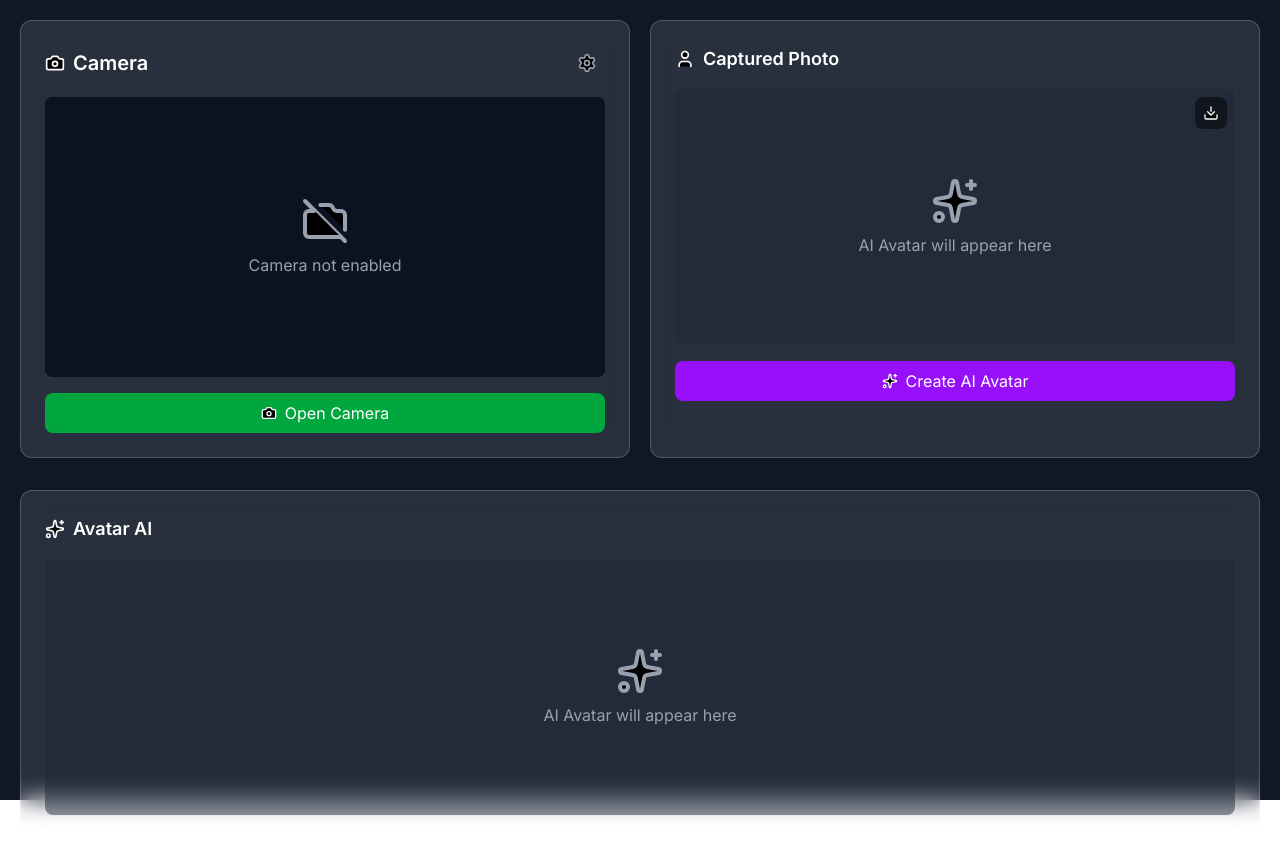
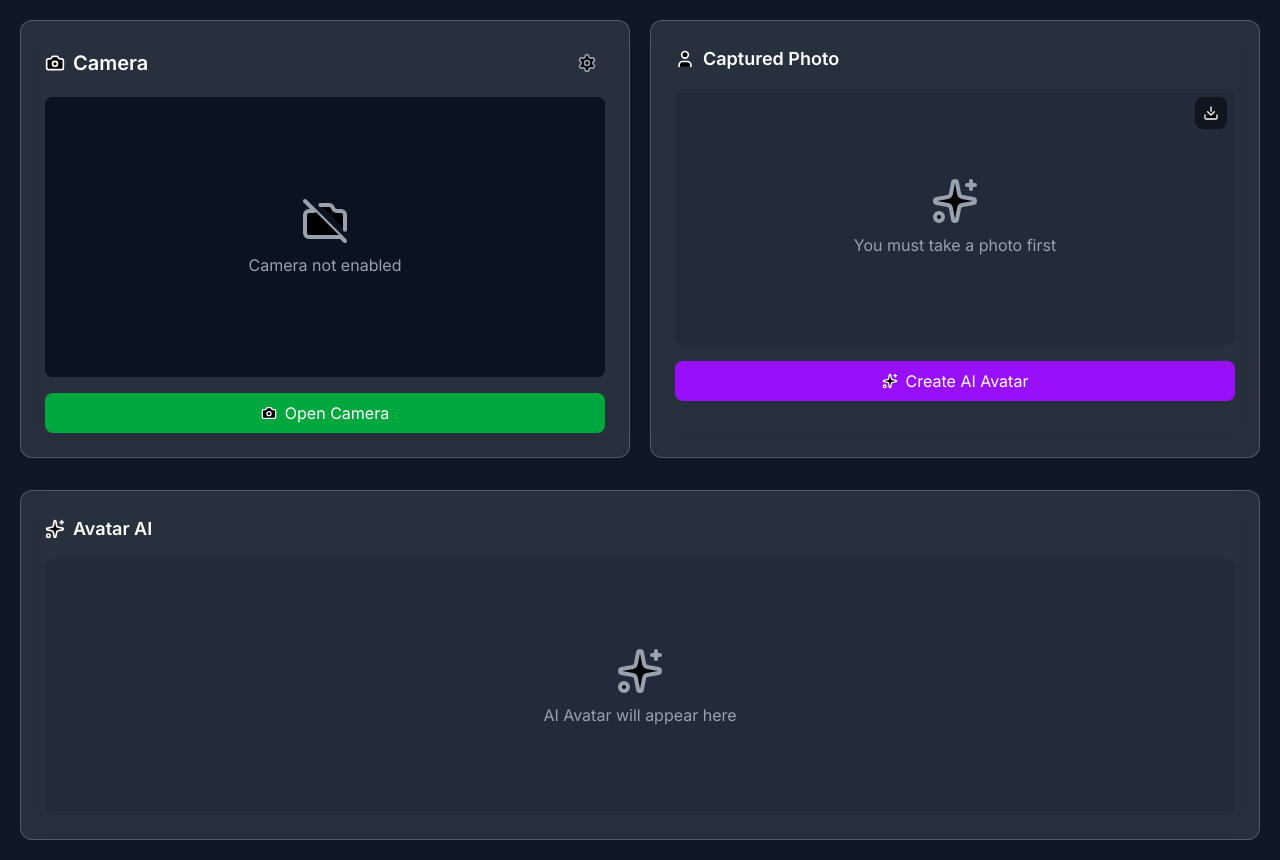
Before and after one commit to huynamboz/threejs-chat-ui, a React (Vite) app: page /avatars in a window 1280 px wide. Built offline with nearby package versions, Linux system fonts and the light colour scheme.

Commit message:
feat: complete deployment

```diff
--- a/src/pages/Avatars.tsx
+++ b/src/pages/Avatars.tsx
@@ -73,7 +73,7 @@ export function Avatars() {
       const formData = new FormData();
       formData.append("image", blob, "capture.jpg");
 
-      const res = await fetch("http://localhost:3000/edit-image", {
+      const res = await fetch(`${import.meta.env.VITE_API_URL}/edit-image`, {
         method: "POST",
         body: formData,
       });
@@ -101,7 +101,7 @@ export function Avatars() {
   };
 
   return (
-    <div className="p-5 mx-auto bg-gray-900 h-lvh">
+    <div className="p-5 mx-auto bg-gray-900 min-h-lvh">
 
       <div className="grid grid-cols-1 gap-8">
         {/* Camera Section */}
@@ -182,7 +182,9 @@ export function Avatars() {
               /> : <div className="flex items-center justify-center h-64 rounded-lg bg-gray-800/50">
                 <div className="text-center text-gray-400">
                   <Sparkles className="w-12 h-12 mx-auto mb-2" />
-                  <p>AI Avatar will appear here</p>
+                  <p>
+                    You must take a photo first
+                  </p>
                 </div>
               </div>}
               <button
--- a/src/pages/Home.tsx
+++ b/src/pages/Home.tsx
@@ -42,7 +42,7 @@ export function Home() {
           shadow-mapSize-height={2048}
         />
         <pointLight position={[-10, -10, -10]} intensity={0.5} />
-
+        {/* <OrbitControls enableZoom={false} /> */}
         <Environment preset="city" />
         <Parallax refObj={chatRef} />
       </Canvas>
@@ -76,7 +76,7 @@ function ModelParallax({ children }: { children: React.ReactNode }) {
   });
 
   return (
-    <group ref={modelRef} position={[-1, -6, 6]}>
+    <group ref={modelRef} position={[-1, -6, 6]} rotation={[0, THREE.MathUtils.degToRad(-20), 0]}>
       {children}
     </group>
   );
```
Also changed, not shown: 1 other file (tests, documents, lock files or other folders).
